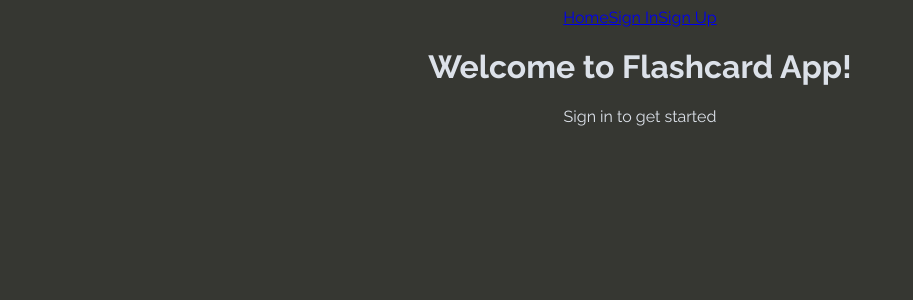
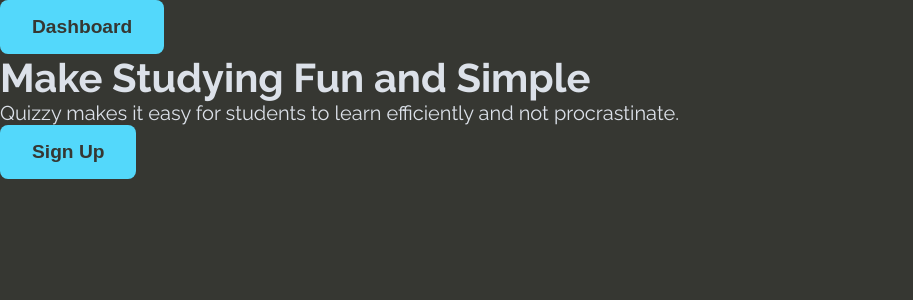
Before and after one commit to lakshinhemachandran/Quizzy, a React (Vite) app: page / in a window 1280 px wide. Shown: the top 300 px of the page, without its empty margins (0-913 px from the left). Built offline with nearby package versions, Linux system fonts and the light colour scheme; no server answers.

Commit message:
change css. will have to fix later

```diff
--- a/index.html
+++ b/index.html
@@ -2,9 +2,9 @@
 <html lang="en">
   <head>
     <meta charset="UTF-8" />
-    <link rel="icon" type="image/svg+xml" href="/vite.svg" />
+    <link rel="icon" type="image/svg+xml" href="/cropped_circle_image.png" />
     <meta name="viewport" content="width=device-width, initial-scale=1.0" />
-    <title>quizzy</title>
+    <title>Quizzy</title>
   </head>
   <body>
     <div id="root"></div>
--- a/src/App.css
+++ b/src/App.css
@@ -1,8 +1,62 @@
 @import url('https://fonts.googleapis.com/css2?family=Raleway:ital,wght@0,100..900;1,100..900&display=swap');
 
+* {
+  margin: 0;
+  padding: 0;
+  box-sizing: border-box;
+}
+
 body {
-    background-color: #363732;
-    color : #DCE1E9;
-    font-family: 'Raleway', sans-serif;
-    text-align: center;
+  font-family: 'Raleway';
+  background-color: #363732;
+  color: #dce1e9;
+  font-size: 20px;
 }
+
+a {
+  color: #dce1e9;
+  text-decoration: none;
+  transition: color 0.3s;
+}
+
+a:hover {
+  color: #53d8fb;
+}
+
+button {
+  background-color: #53d8fb;
+  color: #363732;
+  border: none;
+  padding: 1rem 2rem;
+  font-size: 1.2rem;
+  font-weight: bold;
+  border-radius: 8px;
+  cursor: pointer;
+  transition: background-color 0.3s;
+}
+
+button:hover {
+  background-color: #66c3ff;
+}
+
+/* Hero section only */
+.hero {
+  text-align: center;
+  padding: 8rem 2rem;
+  max-width: 900px;
+  margin: 0 auto;
+}
+
+.hero h1 {
+  font-size: 4.5rem;
+  color: #53d8fb;
+  margin-bottom: 1.5rem;
+  font-weight: 700;
+}
+
+.hero p {
+  font-size: 1.5rem;
+  color: #dce1e9;
+  margin-bottom: 3rem;
+  line-height: 1.6;
+}
--- a/src/App.jsx
+++ b/src/App.jsx
@@ -1,5 +1,6 @@
 import { SignedIn, SignedOut, SignIn, SignUp, UserButton } from '@clerk/clerk-react';
 import { BrowserRouter, Routes, Route, Link, Navigate } from 'react-router-dom';
+import "./App.css"
 
 export default function App() {
   return (
@@ -7,9 +8,7 @@
       <header>
         <SignedOut>
           <nav>
-            <Link to="/">Home</Link>
-            <Link to="/sign-in">Sign In</Link>
-            <Link to="/sign-up">Sign Up</Link>
+            <Link to="/sign-in"><button>Dashboard</button></Link>
           </nav>
         </SignedOut>
         <SignedIn>
@@ -24,8 +23,11 @@
         {/* Public home page */}
         <Route path="/" element={
           <SignedOut>
-            <h1>Welcome to Flashcard App!</h1>
-            <p>Sign in to get started</p>
+            <div>
+                <h1> Make Studying Fun and Simple</h1>
+                <p> Quizzy makes it easy for students to learn efficiently and not procrastinate. </p>
+                <Link to="/sign-up"><button>Sign Up</button></Link>
+            </div>
           </SignedOut>
         } />
 
```
